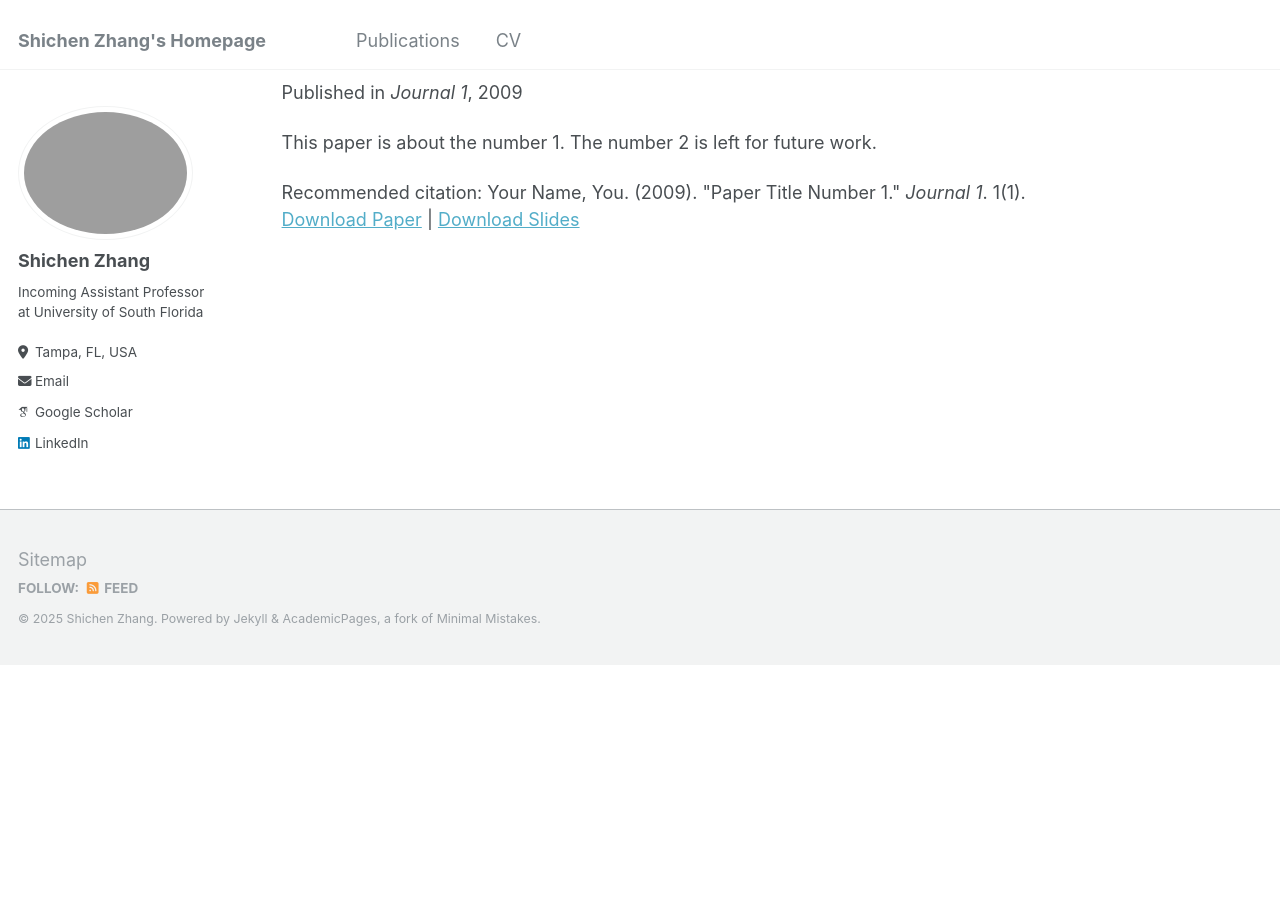
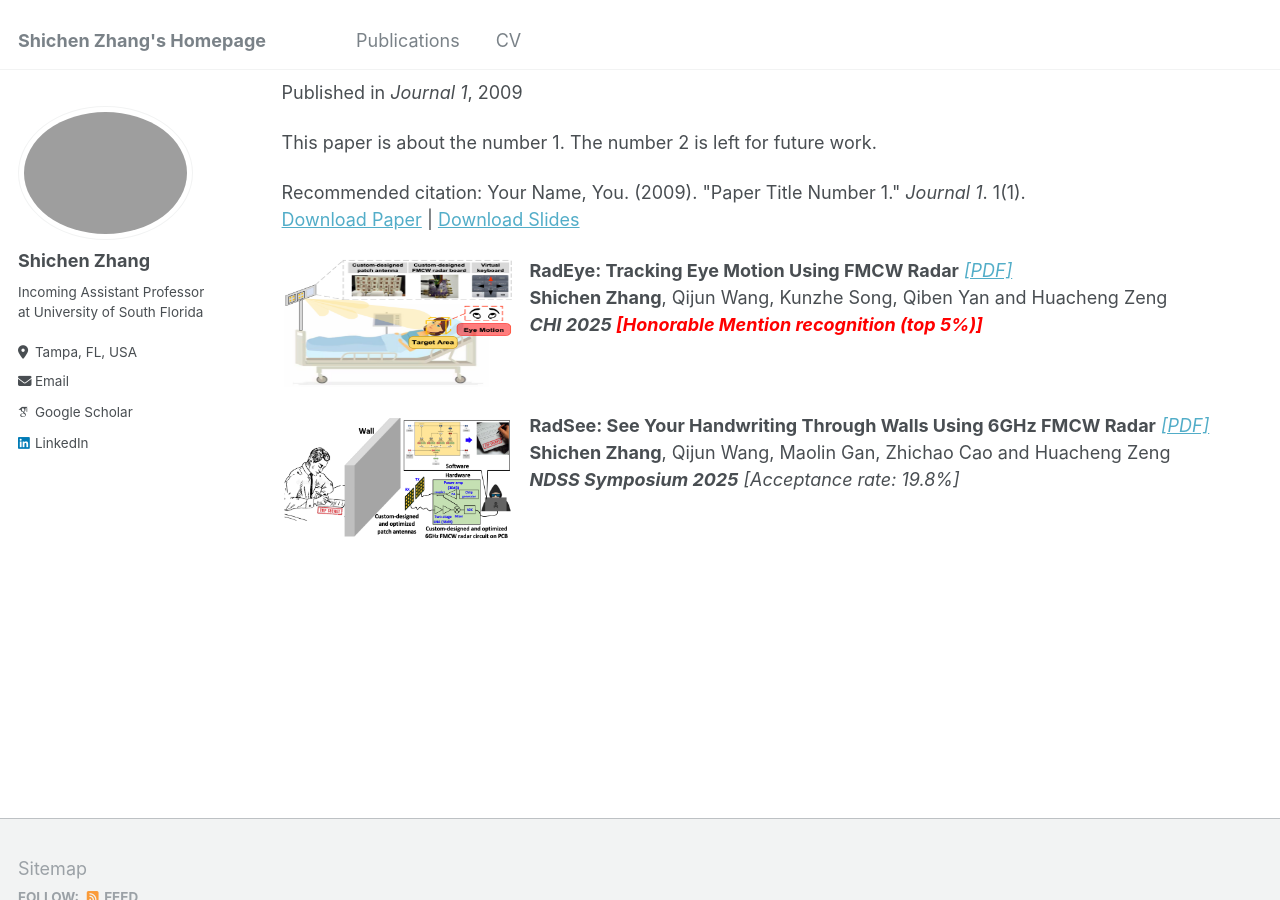
Before and after one commit to sczhang6/sczhang6.github.io, a Jekyll site: the page built from _pages/publications.md, in a window 1280 px wide and 900 px high, scrolled down 921 px. Built offline with Jekyll 4.4.1, drawn with Linux system fonts in a browser that asks for light colours; some web fonts are replaced; before the commit the page ends 1585 px from its top, so only the background shows below that.

Commit message:
pub added

```diff
--- a/_pages/publications.md
+++ b/_pages/publications.md
@@ -14,3 +14,19 @@ author_profile: true
 {% for post in site.publications reversed %}
   {% include archive-single.html %}
 {% endfor %}
+
+<img src="/images/RadEye_teaser.png" align="left" style="vertical-align: middle; width: 233px; height: 130px;  margin-right: 15px;">
+
+<b>RadEye: Tracking Eye Motion Using FMCW Radar</b> <I>[[PDF]](/files/Shichen25_CHI_Radeye.pdf)</i><br>
+<b>Shichen Zhang</b>, Qijun Wang, Kunzhe Song, Qiben Yan and Huacheng Zeng<br>
+<I><b>CHI 2025 <span style="color: red;">[Honorable Mention recognition (top 5%)]</span></b>
+
+<br clear="left">
+
+<img src="/images/Radsee_teaser.png" align="left" style="vertical-align: middle; width: 233px; height: 130px;  margin-right: 15px;">
+
+<b>RadSee: See Your Handwriting Through Walls Using 6GHz FMCW Radar</b> <I>[[PDF]](/files/Shichen25_NDSS_Radsee.pdf)</i><br>
+<b>Shichen Zhang</b>, Qijun Wang, Maolin Gan, Zhichao Cao and Huacheng Zeng<br>
+<I><b>NDSS Symposium 2025</b> \[Acceptance rate: 19.8%\]</i> <br>
+
+<br clear="left">
```
Also changed, not shown: 1 other file.
